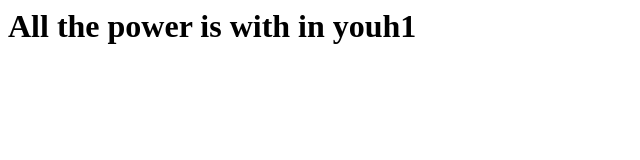
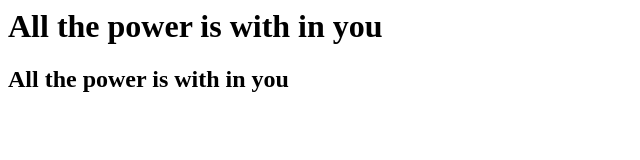
Before and after one commit to mabaloch1982/firstgitrepo, a plain HTML site: page index.html in a window 1280 px wide. Shown: the whole page, without its empty margins (0-640 px from the left). Drawn offline with Linux system fonts and the light colour scheme.

Commit message:
added 2nd line

```diff
--- a/index.html
+++ b/index.html
@@ -1,5 +1,7 @@
 <html>
 <body>
-<h1>All the power is with in youh1</h1>
+<h1>All the power is with in you</h1>
+<h2>All the power is with in you</h2>
+
 </body>
 </html>
```
Also changed, not shown: 1 other file.
